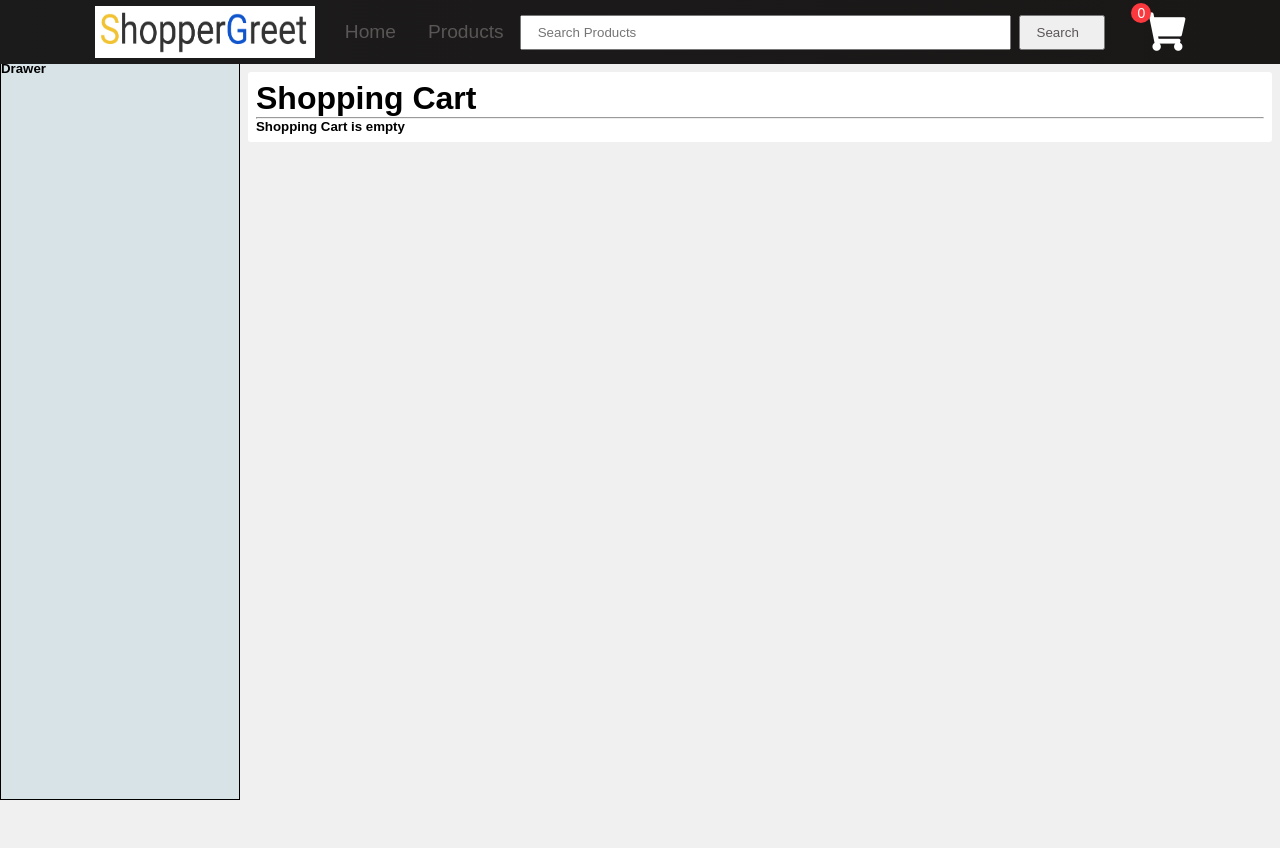
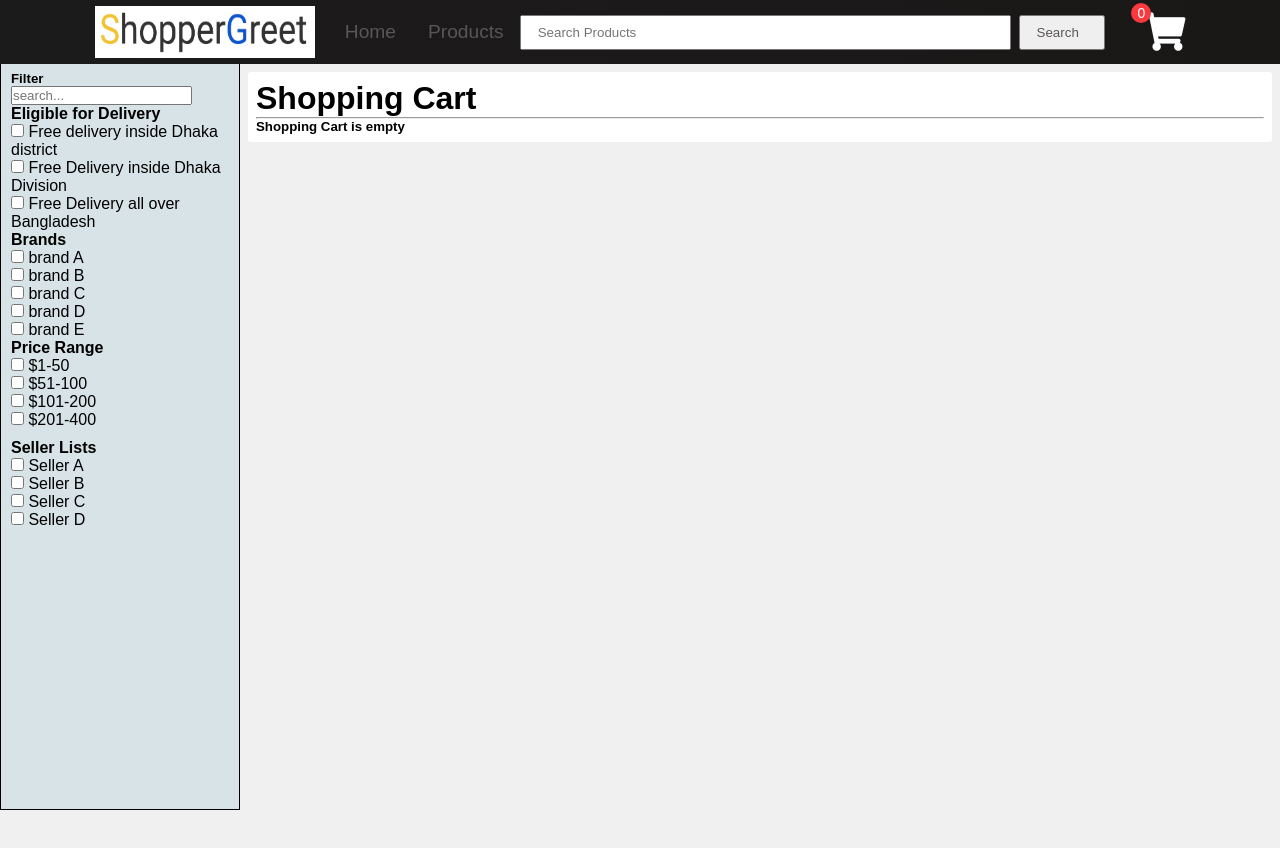
Before and after one commit to navidalazim/shopper-greet, a React (Create React App) app: page /cart in a window 1280 px wide. Shown: the top 848 px of the page. Built offline with nearby package versions, Linux system fonts and the light colour scheme.

Commit message:
Revert "Revert "Drawer Update with no funtionalities""
This reverts commit 83018ed24109c93a07425361da10d7a92952ec79.

```diff
--- a/src/components/Drawer.jsx
+++ b/src/components/Drawer.jsx
@@ -1,10 +1,91 @@
-import React from 'react';
-import './drawer.css';
+import React from "react";
+import "./drawer.css";
+import { useState } from "react";
 
-export default function Drawer() {
-    return (
-        <div className="sidenav">
-            <h5>Drawer</h5>
+export default function Drawer({ products }) {
+  const [searchTerm, setSeacrhTerm] = useState("");
+  return (
+    <div className="sidenav">
+      <h5>Filter</h5>
+      <input
+        type="text"
+        placeholder="search..."
+        onChange={(event) => {
+          setSeacrhTerm(event.target.value);
+        }}
+      />
+
+      <div className="checkbox-filters">
+        <div>
+          <h4>Eligible for Delivery</h4>
         </div>
-    )
+        <div>
+          <input type="checkBox" name="items" /> Free delivery inside Dhaka
+          district
+        </div>
+        <div>
+          <input type="checkBox" name="items" /> Free Delivery inside Dhaka
+          Division
+        </div>
+        <div>
+          <input type="checkBox" name="items" /> Free Delivery all over
+          Bangladesh
+        </div>
+      </div>
+      <div className="checkbox-filters">
+        <div>
+          <h4>Brands</h4>
+          <div>
+            <input type="checkBox" name="items" /> brand A
+          </div>
+          <div>
+            <input type="checkBox" name="items" /> brand B
+          </div>
+          <div>
+            <input type="checkBox" name="items" /> brand C
+          </div>
+          <div>
+            <input type="checkBox" name="items" /> brand D
+          </div>
+          <div>
+            <input type="checkBox" name="items" /> brand E
+          </div>
+        </div>
+      </div>
+      <div className="checkbox-filters">
+        <div>
+          <h4>Price Range</h4>
+          <div>
+            <input type="checkBox" name="items" /> $1-50
+          </div>
+          <div>
+            <input type="checkBox" name="items" /> $51-100
+          </div>
+          <div>
+            <input type="checkBox" name="items" /> $101-200
+          </div>
+          <div>
+            <input type="checkBox" name="items" /> $201-400
+          </div>
+        </div>
+      </div>
+      <div className="checkbox-filter">
+        <div>
+          <h4>Seller Lists</h4>
+        </div>
+        <div>
+          <input type="checkBox" name="items" /> Seller A
+        </div>
+        <div>
+          <input type="checkBox" name="items" /> Seller B
+        </div>
+        <div>
+          <input type="checkBox" name="items" /> Seller C
+        </div>
+        <div>
+          <input type="checkBox" name="items" /> Seller D
+        </div>
+      </div>
+    </div>
+  );
 }
--- a/src/components/drawer.css
+++ b/src/components/drawer.css
@@ -10,4 +10,10 @@
   padding-top: 60px;
   transition: 0.5s;
   border: 1px solid black;
+  margin-top: 10px;
+  padding-left: 10px;
 }
+
+.checkbox-filter {
+  margin-top: 10px;
+}
--- a/src/pages/HomePage.jsx
+++ b/src/pages/HomePage.jsx
@@ -1,19 +1,20 @@
-import React from "react";
+import React, { Profiler } from "react";
 import { Link } from "react-router-dom";
 import "./homepage.css";
+import { useState } from "react";
 
 export default function HomePage({ products }) {
+  const [searchTerm, setSearchTerm] = useState("");
   return (
     <>
       <h1>Categories</h1>
       <div className="categories">
         {products.map((product) => (
           <div className="category-card" key={product.category}>
-            <img
-              src={product.image}
-              alt={product.category}
-            />
-            <Link to={`/category/${product.categoryId}`}>{product.category}</Link>
+            <img src={product.image} alt={product.category} />
+            <Link to={`/category/${product.categoryId}`}>
+              {product.category}
+            </Link>
           </div>
         ))}
       </div>
```
Also changed, not shown: 1 other file (tests, documents, lock files or other folders). Lines whose indentation alone changed are shown as unchanged.
